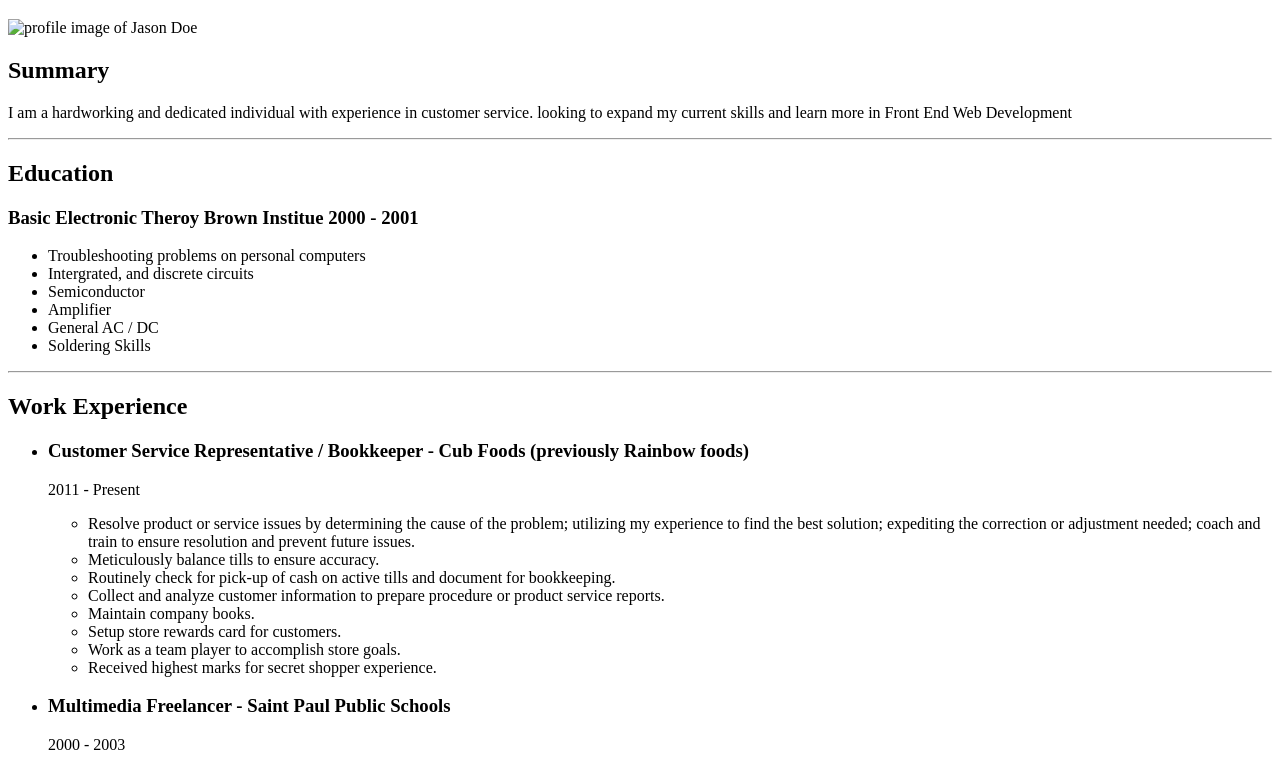
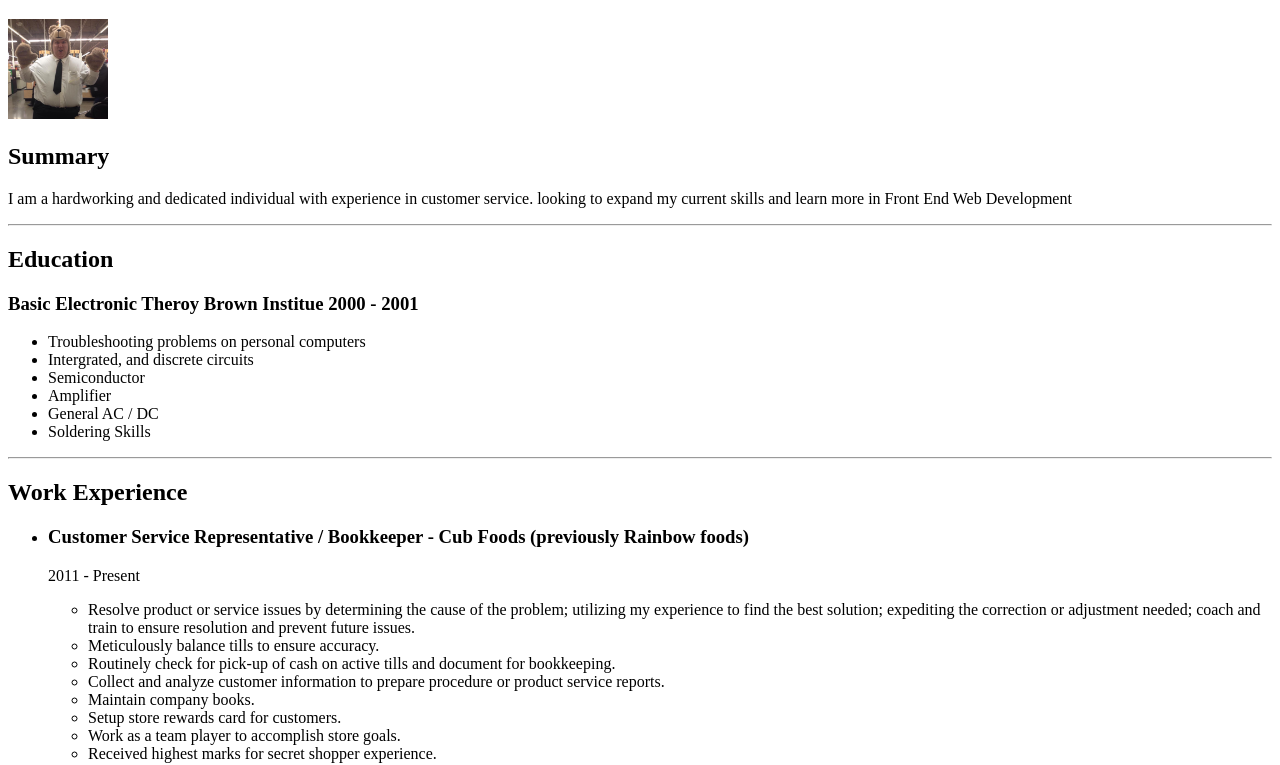
Before and after one commit to Kwik1jace/portfolio, a plain HTML site: page public/online-resume.html in a window 1280 px wide. Shown: the part 61-826 px from the top of the page. Drawn offline with Linux system fonts and the light colour scheme.

Commit message:
Add files via upload

```diff
--- a/public/online-resume.html
+++ b/public/online-resume.html
@@ -77,7 +77,7 @@ Watching a video is often not enough to learn a skill. That's why these capstone
 <body>
 
 <h1>Jason Doe</h1>
-<img src="./assets/Jason.jpg" alt="profile image of Jason Doe" height="100">
+<img src="../assets/Jason.jpg" alt="profile image of Jason Doe" height="100">
 
 <h2>Summary</h2>
 <p>I am a hardworking and dedicated individual with experience in customer service.
```
